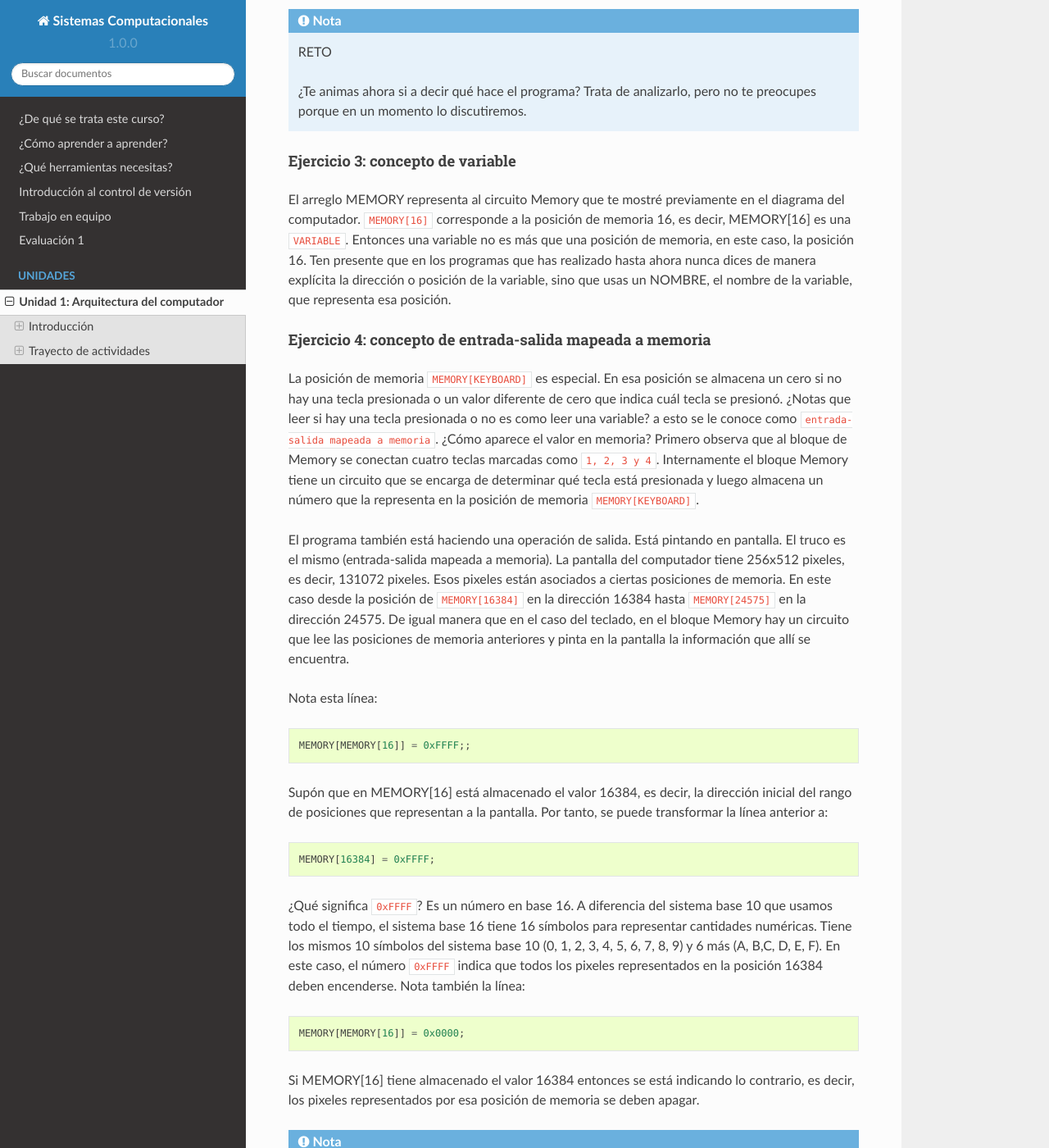
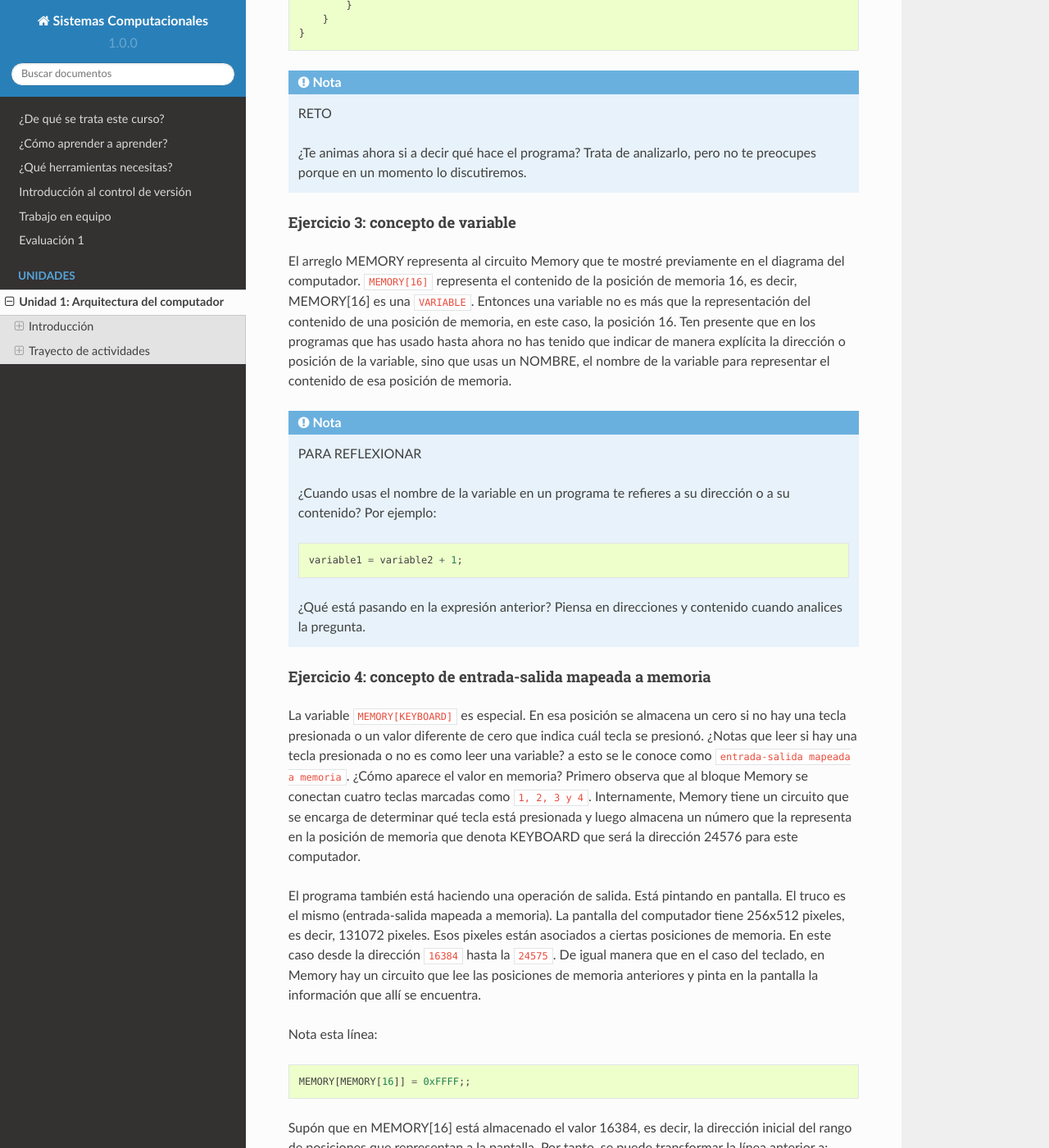
Before and after one commit to juanferfranco/SistemasComputacionales, a Sphinx documentation site: the page built from docs/_unidad1/unidad1.rst, in a window 1280 px wide and 1400 px high, scrolled down 5803 px. Shown: the whole window at 82% size. Built offline with Sphinx 7.4.7 and the Read the Docs theme 2.0.0, drawn with Linux system fonts in a browser that asks for light colours; some of the changed text lies outside the part shown.

Commit message:
fix a los of errors in ex1-ex9 and init ex10

```diff
--- a/docs/_unidad1/unidad1.rst
+++ b/docs/_unidad1/unidad1.rst
@@ -188,7 +186,8 @@ Dirección Código ensamblador
 ========= ===================
 
 Al lenguaje anterior se le conoce como lenguaje ensamblador y tiene una correspondencia uno a uno
-con el lenguaje de máquina.
+con el lenguaje de máquina. AL proceso de convertir el programa de lenguaje ensamblador a lenguaje
+de máquina se le conoce como ``ENSAMBLADO``.
 
 ¿Ahora si es más claro qué hace el programa? Puede que no. El lenguaje ensamblador es más
 fácil de leer y escribir que el lenguaje de máquina, pero sigue siendo un reto para las
@@ -196,9 +195,13 @@ personas escribir programas a ese nivel. Adicionalmente, ten presente que el len
 y el lenguaje ensamblador son PARTICULARES para cada CPU. Eso quiere decir que tendrás que aprender
 tantos lenguajes ensamblador como CPU donde quieres que se ejecute tu programa.
 
-¿Hay alguna manera de escribir un programa en un único lenguaje? Si. Aquí entran los lenguajes
-de alto nivel, en los que tu has programado. Un posible programa en alto nivel para el programa
-que te he venido mostrando es el siguiente, escrito en C/C++:
+¿Hay alguna manera de escribir un programa en un único lenguaje? Si. Mediante los lenguajes
+de alto nivel. Tu ya conoces uno, C#. Si programas en un lenguaje de alto nivel puedes
+generar el lenguaje en ensamblador mediante un proceso conocido como ``COMPILACIÓN``. Este
+proceso es realizado por una herramienta particular para cada CPU llamada ``COMPILADOR``.
+
+Ahora te voy a mostrar una nueva versión del programa, pero esta vez en un lenguaje de alto
+nivel conocido como C++:
 
 .. code-block:: c
 
@@ -233,28 +236,40 @@ Ejercicio 3: concepto de variable
 ^^^^^^^^^^^^^^^^^^^^^^^^^^^^^^^^^^^^^^^^^^^^^^^
 
 El arreglo MEMORY representa al circuito Memory que te mostré previamente en el diagrama del computador.
-``MEMORY[16]`` corresponde a la posición de memoria 16, es decir, MEMORY[16] es una ``VARIABLE``.
-Entonces una variable no es más que una posición de memoria, en este caso, la posición 16. Ten presente
-que en los programas que has realizado hasta ahora nunca dices de manera explícita la dirección
-o posición de la variable, sino que usas un NOMBRE, el nombre de la variable, que representa
-esa posición.
+``MEMORY[16]`` representa el contenido de la posición de memoria 16, es decir, MEMORY[16] es una
+``VARIABLE``. Entonces una variable no es más que la representación del contenido de una posición de
+memoria, en este caso, la posición 16. Ten presente que en los programas que has usado hasta ahora
+no has tenido que indicar de manera explícita la dirección o posición de la variable, sino que usas
+un NOMBRE, el nombre de la variable para representar el contenido de esa posición de memoria.
+
+.. note:: PARA REFLEXIONAR
+
+  ¿Cuando usas el nombre de la variable en un programa te refieres a su dirección o
+  a su contenido? Por ejemplo::
+
+    variable1 = variable2 + 1;
+
+  ¿Qué está pasando en la expresión anterior? Piensa en direcciones y contenido cuando
+  analices la pregunta.
+
 
 Ejercicio 4: concepto de entrada-salida mapeada a memoria
 ^^^^^^^^^^^^^^^^^^^^^^^^^^^^^^^^^^^^^^^^^^^^^^^^^^^^^^^^^^^^
 
-La posición de memoria ``MEMORY[KEYBOARD]`` es especial. En esa posición se almacena un cero
+La variable ``MEMORY[KEYBOARD]`` es especial. En esa posición se almacena un cero
 si no hay una tecla presionada o un valor diferente de cero que indica cuál tecla se presionó. ¿Notas que
 leer si hay una tecla presionada o no es como leer una variable? a esto se le conoce
 como ``entrada-salida mapeada a memoria``. ¿Cómo aparece el valor en memoria? Primero observa que al bloque
-de Memory se conectan cuatro teclas marcadas como ``1, 2, 3 y 4``. Internamente el bloque Memory tiene
+Memory se conectan cuatro teclas marcadas como ``1, 2, 3 y 4``. Internamente, Memory tiene
 un circuito que se encarga de determinar qué tecla está presionada y luego almacena un número que la
-representa en la posición de memoria ``MEMORY[KEYBOARD]``.
+representa en la posición de memoria que denota KEYBOARD que será la dirección 24576 para este
+computador.
 
 El programa también está haciendo una operación de salida. Está pintando en pantalla. El truco es
 el mismo (entrada-salida mapeada a memoria). La pantalla del computador tiene 256x512 pixeles, es decir,
 131072 pixeles. Esos pixeles están asociados a ciertas posiciones de memoria. En este caso desde
-la posición de ``MEMORY[16384]`` en la dirección 16384 hasta ``MEMORY[24575]`` en la dirección 24575.
-De igual manera que en el caso del teclado, en el bloque Memory hay un circuito que lee las posiciones
+la dirección ``16384`` hasta la ``24575``.
+De igual manera que en el caso del teclado, en Memory hay un circuito que lee las posiciones
 de memoria anteriores y pinta en la pantalla la información que allí se encuentra.
 
 Nota esta línea::
@@ -286,13 +301,13 @@ Ejercicio 5: fetch-decode-execute
 ^^^^^^^^^^^^^^^^^^^^^^^^^^^^^^^^^^^
 
 ¿Cómo funciona una CPU? En términos generales una CPU hace tres cosas: fetch o
-buscar un instrucción. Las instrucciones están guardadas, en
+buscar una instrucción. Las instrucciones están guardadas, en
 nuestro computador de ejemplo, en la memoria de programa. Luego la CPU decodifica
 la instrucción, es decir, determina qué operación debe realizar. Finalmente,
 la ejecuta, es decir, realiza la operación decodificada.
 
 Regresemos a nuestro programa y analicemos detenimiento cómo se ejecuta. ¿En qué
-dirección de memoria de programa inicia la ejecución? La CPU inicia a buscar
+dirección de la memoria de programa inicia la ejecución? La CPU inicia a buscar
 instrucciones en la dirección 0 de la memoria de programa:
 
 .. image:: ../_static/CPURest.png
@@ -388,15 +403,15 @@ En resumen. La instrucción tipo A 0x4000 al ejecutarse hace que la CPU almacene
 número 0x4000 en el ``REGISTRO A``. Pero profe, me habías dicho que solo almacenaba
 los 15 bits de menor peso de la instrucción y ahora me muestras 16 bits (0x4000). No
 te preocupes, lo que pasa es que se adiciona un bits más, a la izquierda, pero ese
-bit es 0. Tu me dirás entonces si ¿Esto cambia el número?
+bit es 0. Tu me dirás entonces si esto cambia el número o no.
 
 
-Ejercicio 7: conversión de base 2 a base 10
+Ejercicio 8: conversión de base 2 a base 10
 ^^^^^^^^^^^^^^^^^^^^^^^^^^^^^^^^^^^^^^^^^^^^
 
 ¿Puedes regresar unos ejercicios antes y ver la representación del programa
-en lenguaje ensamblador? ¿Cuál sería la presentación de la instrucción en
-lenguaje de máquina 0x4000 en lenguaje ensamblador? ¡Excelente! En efecto es
+en lenguaje ensamblador? ¿Cuál sería la representación simbólica de la instrucción
+0x4000 en lenguaje ensamblador? ¡Excelente! En efecto es
 @16384. Y como sabemos que es una instrucción tipo A podemos decir que la CPU
 está cargando en el registro A el número 16384. ¿Qué? ¿Te perdiste? Tranquilo vas
 bien. Si pensaste que el valor cargado en el registro A era 0x4000 déjame decirte
@@ -524,7 +543,7 @@ Estas instrucciones son MUY, MUY importantes porque permiten modificar el ``FLUJ
 ¿Para que sirve modificar el flujo del programa? Pues nada más ni nada menos que para
 implementar estructuras de control como los IF, los WHILE, los FOR, etc. Estas instrucciones
 dependen de las operaciones que realiza la CPU, basado en esas operaciones se decide
-si el salto se realiza o no. ¿Hacia que dirección de memoria ROM se salta? tu lo decides
+si el salto se realiza o no. ¿Hacia que dirección de memoria ROM se salta? Tu lo decides
 previamente almacenando en el registro A el valor de la dirección.
 
 ========= ============== ==================================
@@ -565,6 +584,8 @@ Analizando de izquierda a derecha:
 * 01 0: d1 d2 d3. Almacenar en el registro D.
 * 000: no modifica el PC, no hace salto. La próxima instrucción la tomará de PC = PC + 1.
 
+Ejercicio 10: escribir una variable
+^^^^^^^^^^^^^^^^^^^^^^^^^^^^^^^^^^^^
 
 ..
   Lee el `capítulo 4 del libro guía <https://b1391bd6-da3d-477d-8c01-38cdf774495a.filesusr.com/ugd/44046b_7ef1c00a714c46768f08c459a6cab45a.pdf>`__.
```
Also changed, not shown: other parts of docs/_unidad1/unidad1.rst (+11 -9 lines).
